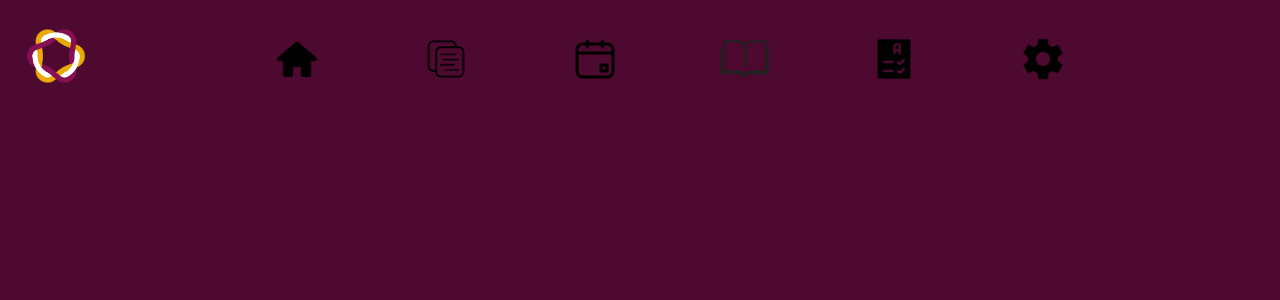
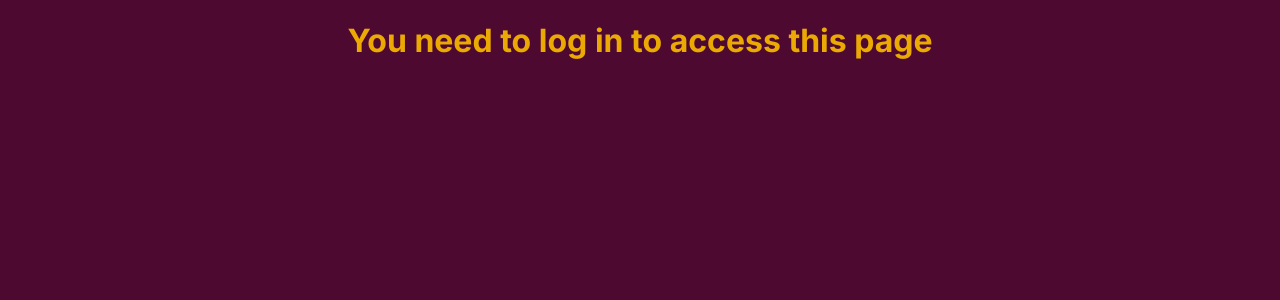
Before and after one commit to dhunjadi/vuka, a React (Create React App) app: page /tasks in a window 1280 px wide. Shown: the top 300 px of the page. Built offline with nearby package versions, Linux system fonts and the light colour scheme.

Commit message:
tasks are now displayed in descending year order, added need to log in to access this page message to home and task page

```diff
--- a/src/pages/HomePage.jsx
+++ b/src/pages/HomePage.jsx
@@ -30,6 +30,7 @@ export default function HomePage() {
     setPageNumber(selected);
   };
 
+  if (loggedInUser.length !== 0) {
     return (
       <div id="home">
         <Navbar />
@@ -75,4 +76,13 @@ export default function HomePage() {
         </div>
       </div>
     );
+  } else {
+    return (
+      <div id="home">
+        <div className="container">
+          <h1>You need to log in to access this page</h1>
+        </div>
+      </div>
+    );
   }
+}
--- a/src/pages/TasksPage.jsx
+++ b/src/pages/TasksPage.jsx
@@ -8,19 +8,32 @@ import { v4 as uuidv4 } from "uuid";
 export default function TasksPage() {
   const { loggedInUser } = useContext(UserContext);
 
-
   const filtered = taskList.filter((task) => {
     return task.study === loggedInUser.study && task.year <= loggedInUser.year;
   });
 
-  const displayTasks = filtered.map((taskCard) => {
+  const displayTasks = filtered
+    .sort((a, b) => {
+      return b.year - a.year;
+    })
+    .map((taskCard) => {
       return <TaskCard key={uuidv4()} taskCard={taskCard} />;
     });
 
+  if (loggedInUser.length !== 0) {
     return (
       <div id="tasks">
         <Navbar />
         <div className="container">{displayTasks}</div>
       </div>
     );
+  } else {
+    return (
+      <div id="tasks">
+        <div className="container">
+          <h1>You need to log in to access this page</h1>
+        </div>
+      </div>
+    );
   }
+}
```
Lines whose indentation alone changed are shown as unchanged.
